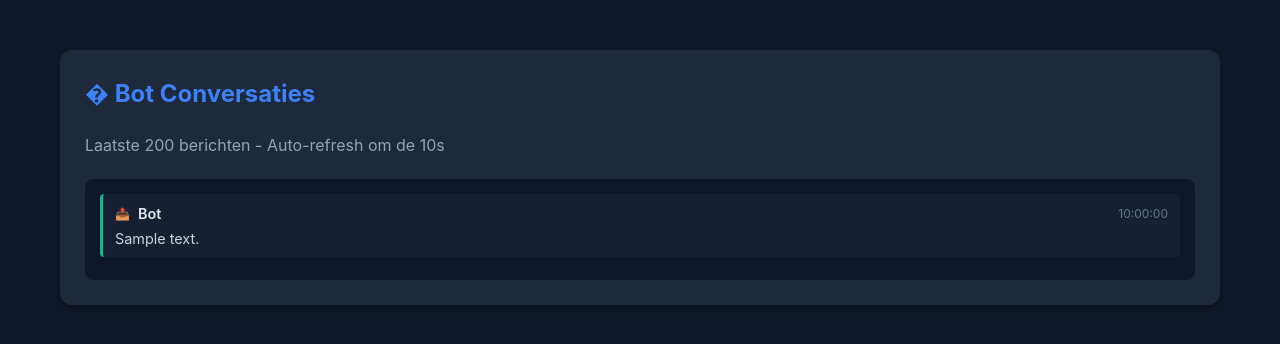
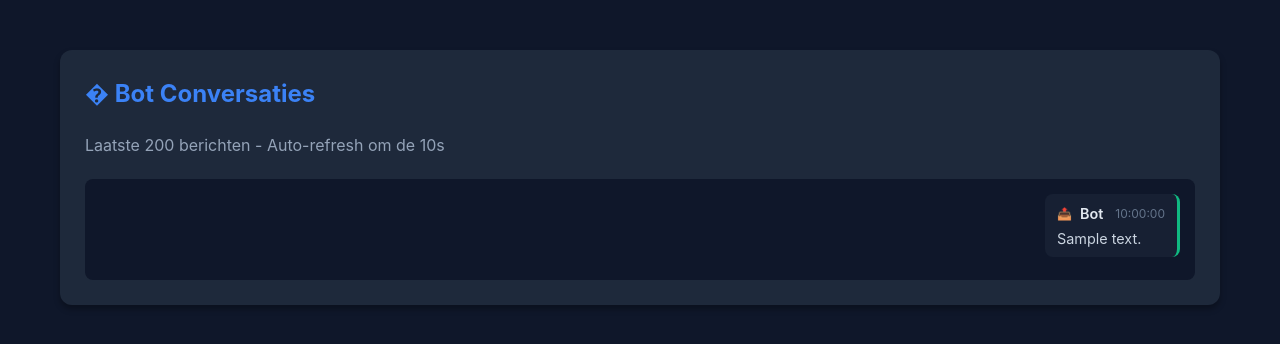
Before and after one commit to Foofur83/Emby_Omby_Telegram_Bot, a Flask app: template templates/logs.html in a window 1280 px wide. Shown: the part 121-465 px from the top of the page. Run offline with Flask 3, Linux system fonts and the light colour scheme; the template is opened without the code that fills it: most values are stand-ins (such as "Sample title", 1, 10 or a date in 2020).

Commit message:
FEATURE: SMS-style chat alignment - user left, bot right

```diff
--- a/templates/logs.html
+++ b/templates/logs.html
@@ -11,8 +11,9 @@
     {% if logs %}
     <div style="background: #0f172a; border-radius: 8px; padding: 15px; max-height: 70vh; overflow-y: auto;">
         {% for log in logs %}
-        <div style="margin-bottom: 8px; padding: 8px 12px; background: {% if log.direction == 'received' %}#1e293b{% else %}#172033{% endif %}; border-left: 3px solid {% if log.direction == 'received' %}#3b82f6{% else %}#10b981{% endif %}; border-radius: 4px;">
-            <div style="display: flex; justify-content: space-between; align-items: center; margin-bottom: 4px;">
+        <div style="display: flex; justify-content: {% if log.direction == 'received' %}flex-start{% else %}flex-end{% endif %}; margin-bottom: 8px;">
+            <div style="max-width: 75%; padding: 8px 12px; background: {% if log.direction == 'received' %}#1e293b{% else %}#172033{% endif %}; {% if log.direction == 'received' %}border-left: 3px solid #3b82f6{% else %}border-right: 3px solid #10b981{% endif %}; border-radius: 8px;">
+                <div style="display: flex; justify-content: space-between; align-items: center; margin-bottom: 4px; gap: 12px;">
                     <div style="display: flex; align-items: center; gap: 8px;">
                         <span style="font-size: 0.75rem;">{% if log.direction == 'received' %}📩{% else %}📤{% endif %}</span>
                         <span style="color: #e2e8f0; font-weight: 600; font-size: 0.9rem;">
@@ -28,9 +29,10 @@
                             <span style="background: #10b981; color: white; padding: 1px 6px; border-radius: 4px; font-size: 0.7rem;">🔔</span>
                         {% endif %}
                     </div>
-                <span style="color: #64748b; font-size: 0.75rem;">{{ log.timestamp[11:19] }}</span>
+                    <span style="color: #64748b; font-size: 0.75rem; white-space: nowrap;">{{ log.timestamp[11:19] }}</span>
                 </div>
                 <div style="color: #cbd5e1; font-size: 0.9rem; line-height: 1.4;">{{ log.message }}</div>
+            </div>
         </div>
         {% endfor %}
     </div>
```
Lines whose indentation alone changed are shown as unchanged.
